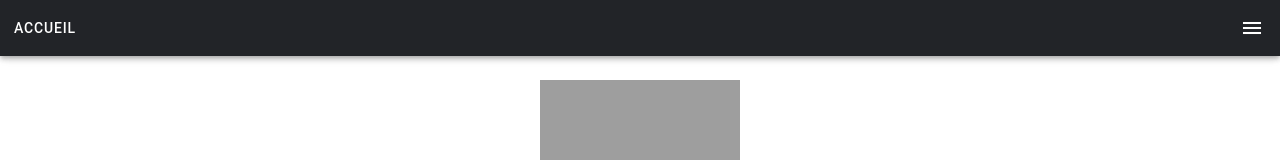
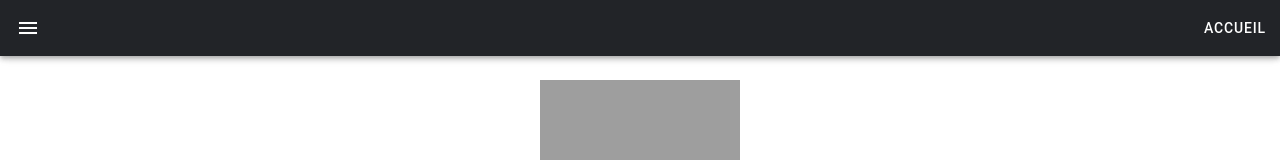
Before and after one commit to zacharyb12/exo-Todo-ionic, a React (Vite) app: page /home in a window 1280 px wide. Shown: the top 160 px of the page. Built offline with nearby package versions, Linux system fonts and the light colour scheme.

Commit message:
demo list

```diff
--- a/src/components/navbar/Navbar.tsx
+++ b/src/components/navbar/Navbar.tsx
@@ -15,7 +15,7 @@ const Navbar : React.FC = () => {
 
         <IonContent>
             <IonAccordionGroup>
-                    <IonItem button color='dark'>
+                    <IonItem button  color='dark'>
                         <IonLabel onClick={()=> router.push("/")}>Home</IonLabel>
                     </IonItem>
                 <IonAccordion value="Todos">
@@ -41,11 +41,11 @@ const Navbar : React.FC = () => {
 
         <IonHeader>
             <IonToolbar color='dark'>
-                <IonButtons slot="end">
+                <IonButtons slot="start">
                     <IonMenuButton />
                 </IonButtons>
 
-                <IonButtons slot="start">
+                <IonButtons slot="end">
                     <IonButton onClick={()=> router.push('/')}> Accueil</IonButton>
                 </IonButtons>
 
```
